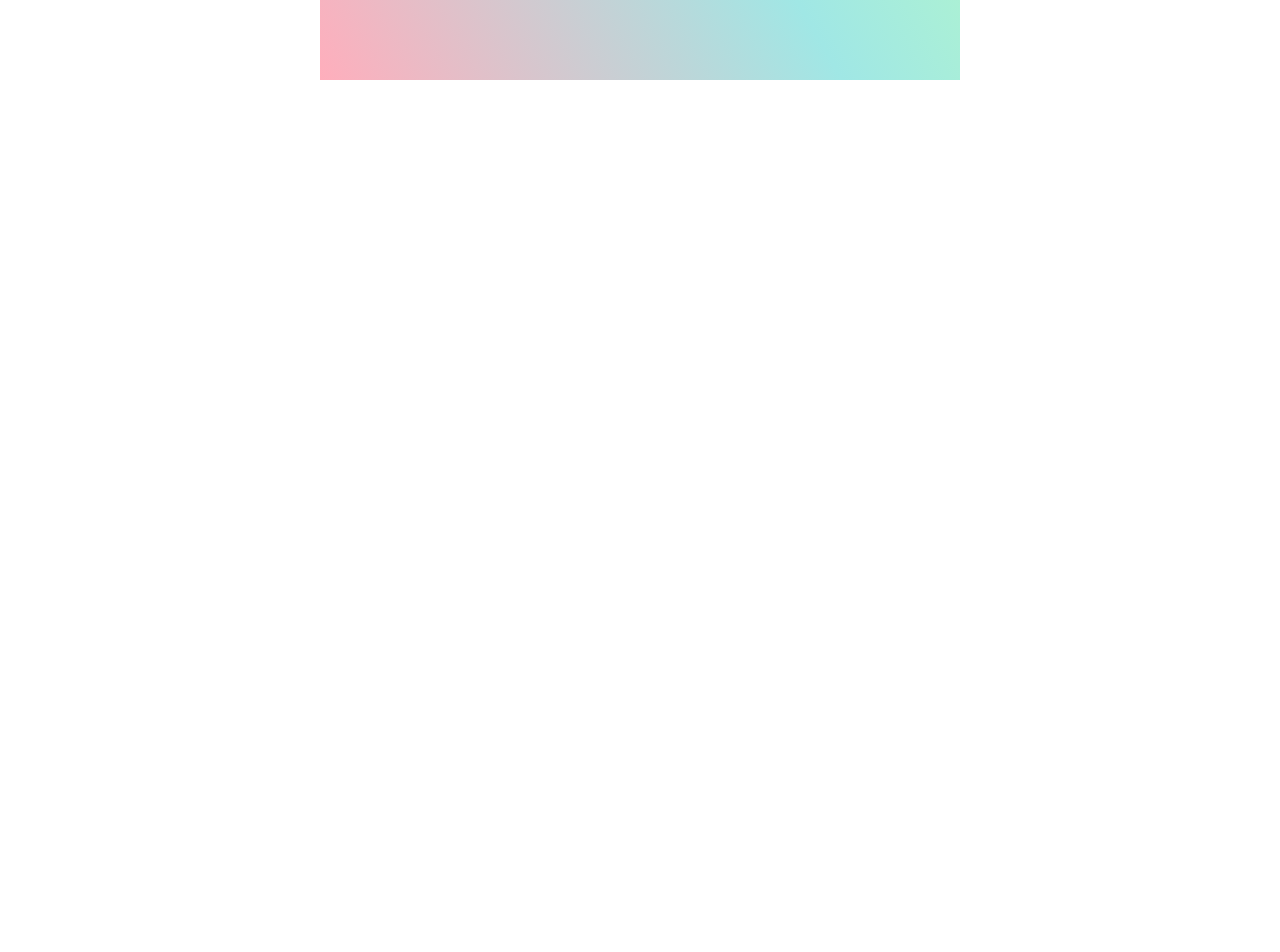
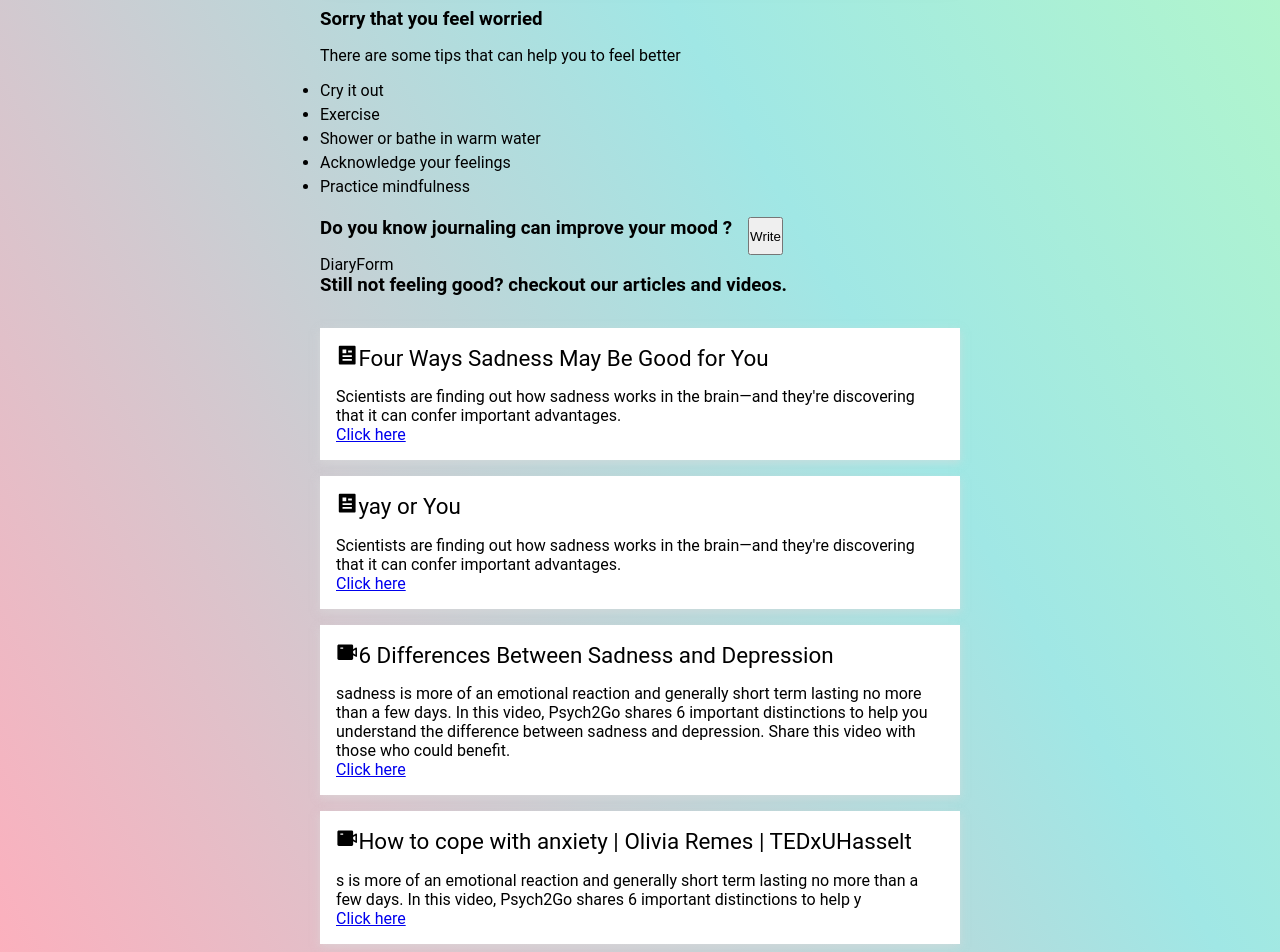
Before and after one commit to hannah68/MoodLifter, a React (Create React App) app: page /recommendation in a window 1280 px wide. Shown: the part 400-1352 px from the top of the page. Before the commit the page ends 800 px from the top, so only its background shows below. Built offline with nearby package versions, Linux system fonts and the light colour scheme.

Commit message:
wrking on UI recommendation

```diff
--- a/src/client/App.tsx
+++ b/src/client/App.tsx
@@ -11,9 +11,9 @@ import Header from "./components/Header";
 
 const App = () => {
 	return (
+		<>
+			<Header />
 			<div className="app">
-
-			<Header />
 				<Routes>
 					<Route path="/" element={<Home />} />
 					<Route path="/feeling" element={<Feeling />} />
@@ -23,6 +23,7 @@ const App = () => {
 					<Route path="/signup" element={<Signup />} />
 				</Routes>
 			</div>
+		</>
 	);
 };
 
--- /dev/null
+++ b/src/client/components/DiaryForm.tsx
@@ -0,0 +1,9 @@
+import React from 'react'
+
+const DiaryForm = () => {
+  return (
+    <div>DiaryForm</div>
+  )
+}
+
+export default DiaryForm
--- a/src/client/pages/Recommendation.tsx
+++ b/src/client/pages/Recommendation.tsx
@@ -1,15 +1,117 @@
 import React from "react";
+import {RiArticleFill} from 'react-icons/ri';
+import {AiFillVideoCamera}from 'react-icons/ai'
+import DiaryForm from "../components/DiaryForm";
 
-export interface IRecommendationProps {}
+import "../styles/recommendation.css";
 
-const Recommendation: React.FunctionComponent<IRecommendationProps> = (props) => {
+const Recommendation = () => {
 	return (
-    <>
-      <div>Recommendation page</div>
-    </>
+		<div className="recom-page">
+			<div className="quote-container">
+				<h1>“The purpose of our lives is to be happy.”</h1>
+				<p className="quote-author">— Eleanor Roosevelt</p>
+			</div>
 
-  );
+			<h3 className="subtitle">Sorry that you feel worried</h3>
+			<p>There are some tips that can help you to feel better</p>
+
+			<div className="advice-container">
+				<ul>
+					<li>Cry it out</li>
+					<li>Exercise</li>
+					<li>Shower or bathe in warm water</li>
+					<li>Acknowledge your feelings</li>
+					<li>Practice mindfulness</li>
+				</ul>
+			</div>
+
+			<div className="diary-container">
+				<div className="journal">
+					<h3>Do you know journaling can improve your mood ? </h3>
+					<button>Write</button>
+				</div>
+
+				<DiaryForm />
+			</div>
+
+			<h3>Still not feeling good? checkout our articles and videos.</h3>
+
+			<div className="article-container">
+				<ul className="article">
+					<li>
+						<p className="article-title">
+							<RiArticleFill/>Four Ways Sadness May Be Good for You
+						</p>
+						<p className="article-content">
+							Scientists are finding out how sadness works in the brain—and
+							they're discovering that it can confer important advantages.
+						</p>
+						<a
+							href="https://greatergood.berkeley.edu/article/item/four_ways_sadness_may_be_good_for_you "
+							className="article-link"
+						>
+							Click here
+						</a>
+					</li>
+
+					<li>
+						<p className="article-title"><RiArticleFill/>yay or You</p>
+						<p className="article-content">
+							Scientists are finding out how sadness works in the brain—and
+							they're discovering that it can confer important advantages.
+						</p>
+						<a
+							href="https://greatergood.berkeley.edu/article/item/four_ways_sadness_may_be_good_for_you "
+							className="article-link"
+						>
+							Click here
+						</a>
+					</li>
+				</ul>
+			</div>
+
+			<div className="video-container">
+				<ul className="video">
+					<li>
+						<p className="video-title">
+							<AiFillVideoCamera/>6 Differences Between Sadness and Depression
+						</p>
+						<p>
+							sadness is more of an emotional reaction and generally short term
+							lasting no more than a few days. In this video, Psych2Go shares 6
+							important distinctions to help you understand the difference
+							between sadness and depression. Share this video with those who
+							could benefit.{" "}
+						</p>
+						<a
+							href="https://greatergood.berkeley.edu/article/item/four_ways_sadness_may_be_good_for_you "
+							className="article-link"
+						>
+							Click here
+						</a>
+					</li>
+
+					<li>
+						<p className="video-title">
+							<AiFillVideoCamera/>How to cope with anxiety | Olivia Remes | TEDxUHasselt
+						</p>
+						<p>
+							s is more of an emotional reaction and generally short term
+							lasting no more than a few days. In this video, Psych2Go shares 6
+							important distinctions to help y
+						</p>
+						<a
+							href="https://greatergood.berkeley.edu/article/item/four_ways_sadness_may_be_good_for_you "
+							className="article-link"
+						>
+							Click here
+						</a>
+					</li>
+				</ul>
+			</div>
+		</div>
+	);
 };
 
-
 export default Recommendation;
--- /dev/null
+++ b/src/client/styles/recommendation.css
@@ -0,0 +1,66 @@
+.quote-container {
+	box-shadow: 0 1px 6px rgba(0, 0, 0, 0.1), 0 2px 24px rgba(0, 0, 0, 0.2);
+	border: 0;
+	background-color: #fff;
+	padding: 4rem;
+}
+
+.quote-author {
+	float: right;
+}
+
+.subtitle {
+	margin-top: 2rem;
+	padding-bottom: 1rem;
+}
+
+.advice-container {
+	margin: 1rem 0;
+}
+
+.advice-container ul li {
+	padding-bottom: 5px;
+}
+
+.diary-container .journal {
+	display: flex;
+	gap: 1rem;
+}
+
+.diary-container h3 {
+	margin-bottom: 1rem;
+}
+
+.article-container {
+	margin-top: 2rem;
+}
+
+.article-container ul,
+.video-container ul {
+	list-style: none;
+}
+
+.article,
+.video {
+	display: flex;
+	flex-direction: column;
+	gap: 1rem;
+}
+
+.article li,
+.video li {
+	background-color: #fff;
+	padding: 1rem;
+    box-shadow:0px 3px 8px 0 rgba(219, 219, 219, 0.56);border:0;
+}
+
+
+.video-container{
+    margin-top: 1rem;
+}
+
+.article-title,
+.video-title {
+	font-size: 1.4rem;
+	padding-bottom: 1rem;
+}
--- a/src/client/styles/style.css
+++ b/src/client/styles/style.css
@@ -17,10 +17,7 @@ html {
 	font-family: "Roboto", sans-serif;
 }
 
-.app {
-	width: 50%;
-	min-height: 50vh;
-	background-color: aliceblue;
+body{
 	background: rgb(255, 174, 188);
 	background: linear-gradient(
 		60deg,
@@ -28,6 +25,13 @@ html {
 		rgba(160, 231, 229, 1) 60%,
 		rgba(180, 248, 200, 1) 95%
 	);
+	min-height: 100vh;
+	background-size: cover;
+}
+
+.app {
+	width: 50%;
+	/* min-height: 50vh; */
 	margin: 5rem auto;
-	overflow: hidden;
+	/* overflow: hidden; */
 }
```
Lines whose indentation alone changed are shown as unchanged.
